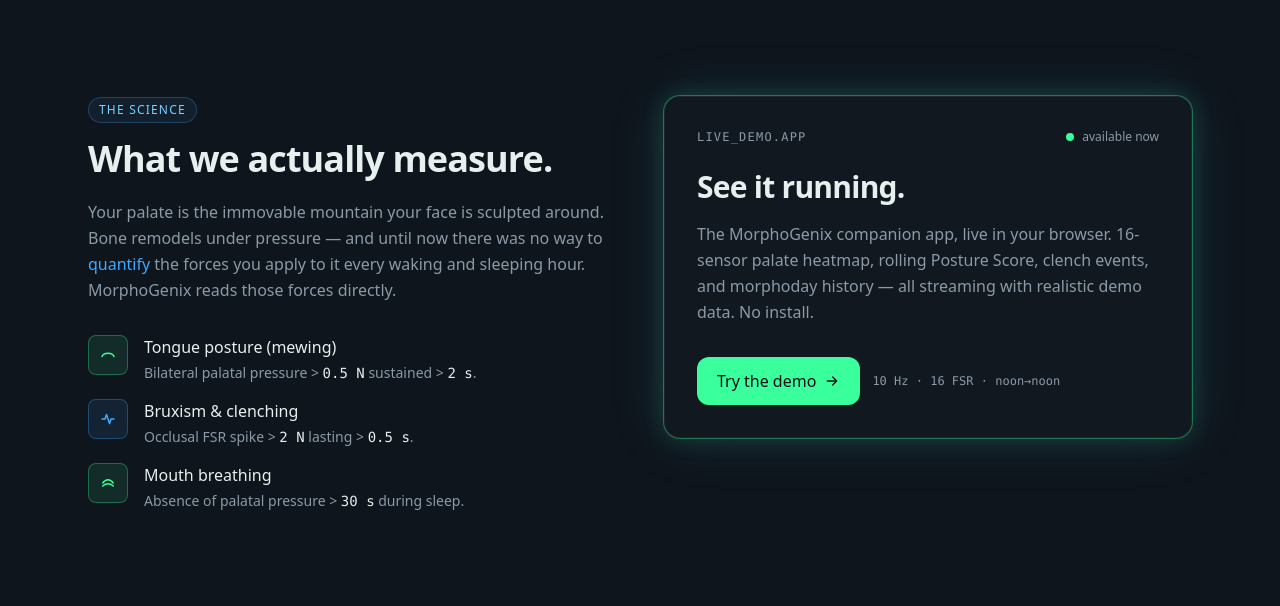
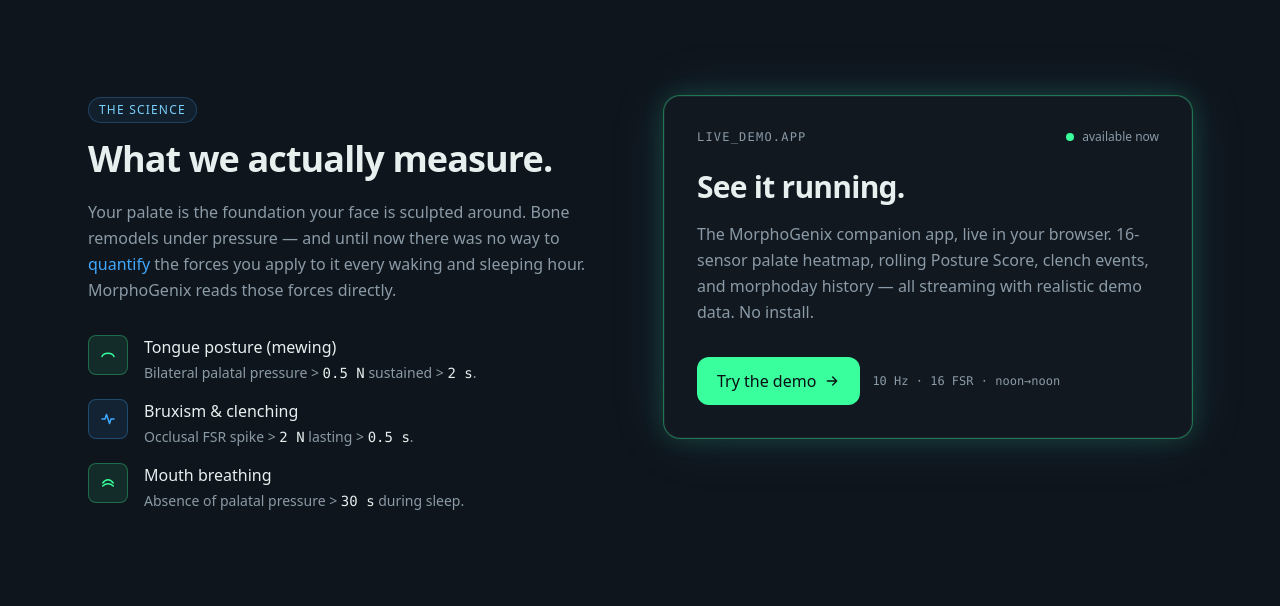
Before and after one commit to Wesley-Jakob-Gilbert/MorphoGenix-Landing-Page, a Python web app: template app/templates/index.html in a window 1280 px wide. Shown: the part 1689-2295 px from the top of the page. Run offline with Jinja, Linux system fonts and the light colour scheme; the template is opened without the code that fills it, so the values that code supplies are empty; some libraries are stand-ins or nearby versions.

Commit message:
copy: 'immovable mountain' -> 'foundation' in science section

```diff
--- a/app/templates/index.html
+++ b/app/templates/index.html
@@ -495,7 +495,7 @@
       <span class="chip inline-block text-xs tracking-widest uppercase px-2.5 py-1 rounded-full">The science</span>
       <h2 class="mt-4 text-3xl md:text-4xl font-semibold tracking-tight">What we actually measure.</h2>
       <p class="mt-5 text-inklo leading-relaxed">
-        Your palate is the immovable mountain your face is sculpted around. Bone remodels under pressure —
+        Your palate is the foundation your face is sculpted around. Bone remodels under pressure —
         and until now there was no way to <em class="not-italic text-electric">quantify</em> the forces you apply to it every
         waking and sleeping hour. MorphoGenix reads those forces directly.
       </p>
```
